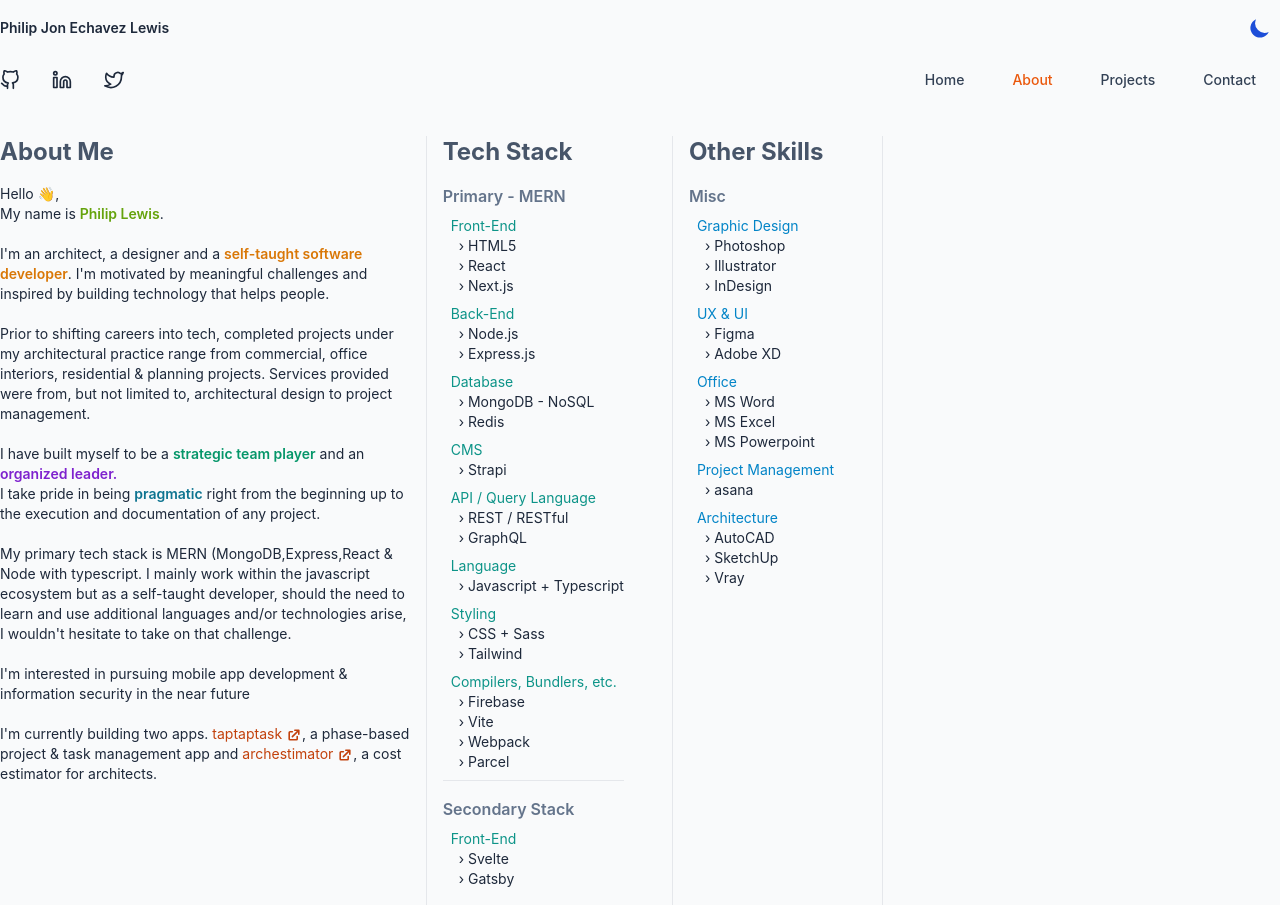
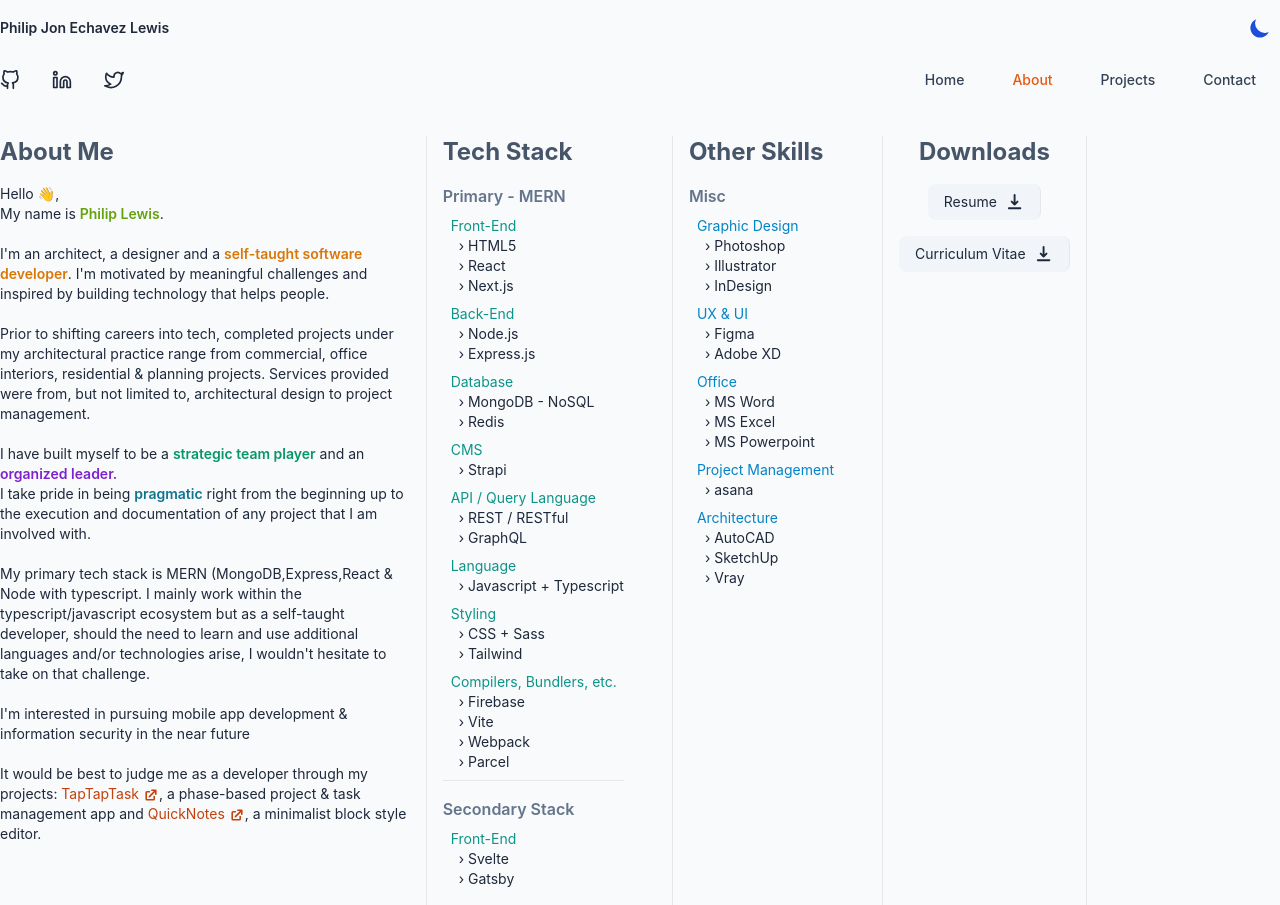
Before and after one commit to philipjonlewis/philipjonlewis.com, a Next.js app: page /about in a window 1280 px wide. Built offline with nearby package versions, Linux system fonts and the light colour scheme.

Commit message:
fixed about page and projects page

```diff
--- /dev/null
+++ b/components/pageComponents/about/DownloadCV.tsx
@@ -0,0 +1,24 @@
+import React from "react";
+import { DownloadIcon } from "@heroicons/react/solid";
+const DownloadCV = () => {
+  return (
+    <div className="cv-download-container">
+      <div className="text-2xl font-bold mb-4  text-slate-600 dark:text-slate-200">
+        <p>Downloads</p>
+      </div>
+      <div className="dl-list-container">
+        <div className="cv-container">
+          <p>Resume</p>
+          <DownloadIcon />
+        </div>
+
+        <div className="cv-container">
+          <p>Curriculum Vitae</p>
+          <DownloadIcon />
+        </div>
+      </div>
+    </div>
+  );
+};
+
+export default DownloadCV;
--- a/pages/about/index.tsx
+++ b/pages/about/index.tsx
@@ -5,7 +5,8 @@ import { annotate, annotationGroup } from "rough-notation";
 
 import TechStack from "../../components/pageComponents/about/TechStack";
 import DesignStack from "../../components/pageComponents/about/DesignStack";
-import { ExternalLinkIcon } from "@heroicons/react/solid";
+import { ExternalLinkIcon, DownloadIcon } from "@heroicons/react/solid";
+import DownloadCV from "../../components/pageComponents/about/DownloadCV";
 const About: NextPage = () => {
   const segment = {
     visible: { opacity: 1, x: 0 },
@@ -64,17 +65,17 @@ const About: NextPage = () => {
               pragmatic
             </span>{" "}
             right from the beginning up to the execution and documentation of
-            any project.
+            any project that I am involved with.
           </p>
 
           <br />
 
           <p>
             My primary tech stack is MERN (MongoDB,Express,React & Node with
-            typescript. I mainly work within the javascript ecosystem but as a
-            self-taught developer, should the need to learn and use additional
-            languages and/or technologies arise, I wouldn&apos;t hesitate to
-            take on that challenge.
+            typescript. I mainly work within the typescript/javascript ecosystem
+            but as a self-taught developer, should the need to learn and use
+            additional languages and/or technologies arise, I wouldn&apos;t
+            hesitate to take on that challenge.
           </p>
 
           <br />
@@ -85,17 +86,17 @@ const About: NextPage = () => {
           </p>
           <br />
           <p>
-            I&#39;m currently building two apps.{" "}
+            It would be best to judge me as a developer through my projects:{" "}
             <span className="text-orange-700 dark:text-blue-500 inline-block">
-              <a href="https://www.taptaptask.com">taptaptask</a>
+              <a href="https://www.taptaptask.com">TapTapTask</a>
               <ExternalLinkIcon className="h-4 w-4 ml-1 inline-block " />
             </span>
             , a phase-based project &#x26; task management app and{" "}
             <span className="text-orange-700 dark:text-blue-500 inline-block">
-              <a href="https://www.archestimator.com">archestimator</a>
+              <a href="https://quicknotesbyphilip.netlify.app/">QuickNotes</a>
               <ExternalLinkIcon className="h-4 w-4 ml-1 inline-block " />
             </span>
-            , a cost estimator for architects.
+            , a minimalist block style editor.
           </p>
         </div>
       </motion.div>
@@ -105,7 +106,7 @@ const About: NextPage = () => {
         animate="visible"
         transition={{ delay: 0.6 }}
         variants={segment}
-        className="px-4 md:p-0 md:pl-4 md:w-fit md:pr-12 md:border-r-[1px]"
+        className="stack-container"
       >
         <TechStack />
       </motion.div>
@@ -114,9 +115,18 @@ const About: NextPage = () => {
         animate="visible"
         transition={{ delay: 0.9 }}
         variants={segment}
-        className="px-4 md:p-0 md:pl-4 md:w-fit md:pr-12 md:border-r-[1px]"
+        className="stack-container"
       >
         <DesignStack />
+      </motion.div>
+      <motion.div
+        initial="hidden"
+        animate="visible"
+        transition={{ delay: 1.2 }}
+        variants={segment}
+        className="cv-container"
+      >
+        <DownloadCV />
       </motion.div>
     </div>
   );
--- a/pages/projects/fullstack/index.tsx
+++ b/pages/projects/fullstack/index.tsx
@@ -202,7 +202,7 @@ const Projects: NextPage<ProjectsPageProps> = ({ projectList }) => {
                   {/* <p>Read More...</p> */}
                 </div>
 
-                <div className="page-link-container">
+                {/* <div className="page-link-container">
                   <Link href={`/projects/fullstack/${project.slug}`}>
                     <span>
                       <p>Read More</p>
@@ -222,7 +222,7 @@ const Projects: NextPage<ProjectsPageProps> = ({ projectList }) => {
                       </svg>
                     </span>
                   </Link>
-                </div>
+                </div> */}
 
                 <div className="tech-stack-container">
                   {techStack?.map((stack, index) => {
--- a/styles/pages/_about.scss
+++ b/styles/pages/_about.scss
@@ -0,0 +1,46 @@
+@mixin common-stack-container {
+  @apply px-4 md:p-0 md:pl-4 md:w-fit md:pr-12 md:border-r-[1px];
+}
+
+.stack-container {
+  @include common-stack-container;
+}
+
+.cv-container {
+  @apply px-4 md:p-0 md:pl-4 md:pr-4 md:w-fit md:border-r-[1px];
+
+  .cv-download-container {
+    p:first-of-type {
+      text-align: center;
+    }
+    .dl-list-container {
+      @apply flex flex-col justify-center items-center;
+
+      .cv-container {
+        @apply flex
+         justify-center
+          items-center
+          px-4
+          py-2
+          mb-4
+
+          bg-slate-100
+          hover:bg-sky-50
+          dark:text-neutral-800
+          rounded-lg
+          hover:shadow-md
+          cursor-pointer
+          transition
+          hover:-translate-y-0.5;
+
+        p {
+          @apply text-sm mr-2;
+        }
+
+        svg {
+          height: 1.2rem;
+        }
+      }
+    }
+  }
+}
```
Also changed, not shown: db/projects/fullstack/archestimator.md (+2 -2 lines), db/projects/fullstack/authserver.md (+2 -2 lines), db/projects/fullstack/philipjonlewis.md (+1 -1 lines), db/projects/fullstack/quicknotes.md (+2 -2 lines), db/projects/fullstack/taptaptask.md (+1 -1 lines).
